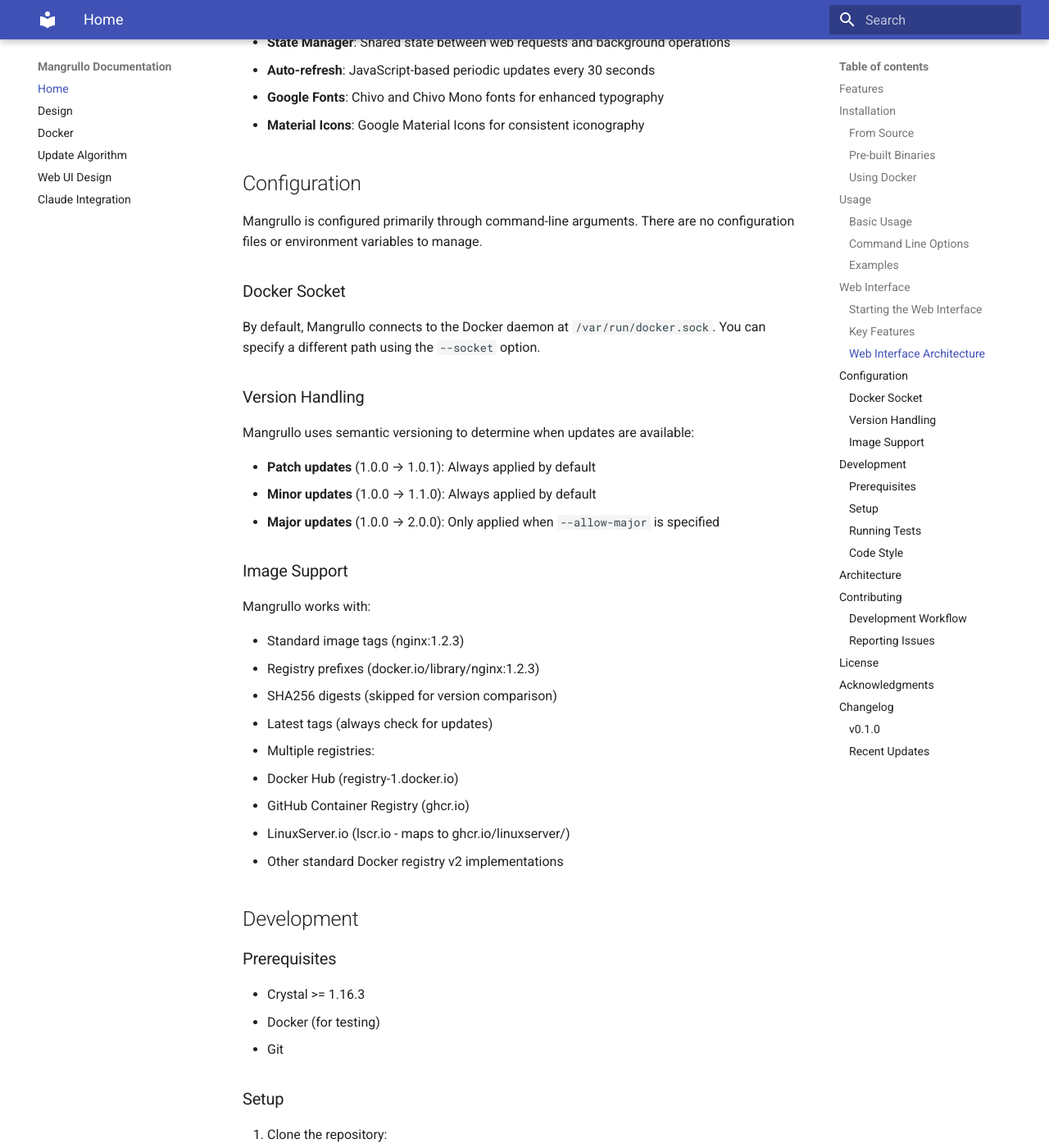
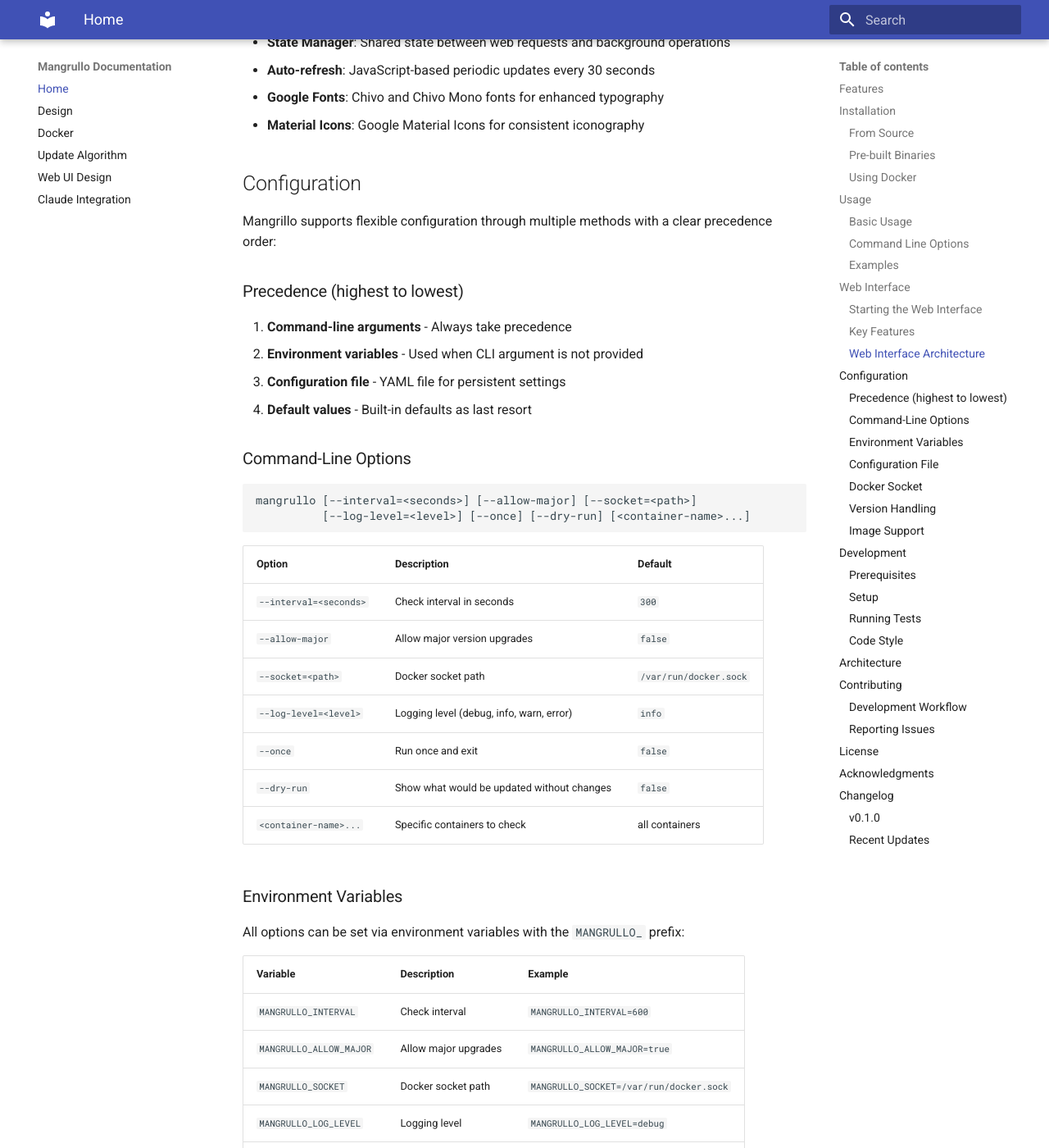
Before and after one commit to ralsina/mangrullo, an MkDocs documentation site: the page built from docs/index.md, in a window 1280 px wide and 1400 px high, scrolled down 4752 px. Shown: the whole window at 82% size. Built offline with MkDocs 1.6.1 and Material for MkDocs 9.7.7, drawn with Linux system fonts in a browser that asks for light colours; some of the changed text lies outside the part shown.

Commit message:
docs: update configuration documentation
Update documentation to reflect new configuration system using
docopt-config library with support for CLI args, environment
variables, and YAML config files.

Changes:
- Update env var names (e.g., MANGRULLO_ALLOW_MAJOR)
- Add precedence order documentation
- Add YAML config file examples
- Update all three documentation files consistently

Co-Authored-By: LGM 4.5 <noreply@z.ai>

````diff
--- a/docs/index.md
+++ b/docs/index.md
@@ -220,11 +220,62 @@
 
 ## Configuration
 
-Mangrullo is configured primarily through command-line arguments. There are no configuration files or environment variables to manage.
+Mangrillo supports flexible configuration through multiple methods with a clear precedence order:
+
+### Precedence (highest to lowest)
+
+1. **Command-line arguments** - Always take precedence
+2. **Environment variables** - Used when CLI argument is not provided
+3. **Configuration file** - YAML file for persistent settings
+4. **Default values** - Built-in defaults as last resort
+
+### Command-Line Options
+
+```bash
+mangrullo [--interval=<seconds>] [--allow-major] [--socket=<path>]
+          [--log-level=<level>] [--once] [--dry-run] [<container-name>...]
+```
+
+| Option | Description | Default |
+|--------|-------------|---------|
+| `--interval=<seconds>` | Check interval in seconds | `300` |
+| `--allow-major` | Allow major version upgrades | `false` |
+| `--socket=<path>` | Docker socket path | `/var/run/docker.sock` |
+| `--log-level=<level>` | Logging level (debug, info, warn, error) | `info` |
+| `--once` | Run once and exit | `false` |
+| `--dry-run` | Show what would be updated without changes | `false` |
+| `<container-name>...` | Specific containers to check | all containers |
+
+### Environment Variables
+
+All options can be set via environment variables with the `MANGRULLO_` prefix:
+
+| Variable | Description | Example |
+|----------|-------------|---------|
+| `MANGRULLO_INTERVAL` | Check interval | `MANGRULLO_INTERVAL=600` |
+| `MANGRULLO_ALLOW_MAJOR` | Allow major upgrades | `MANGRULLO_ALLOW_MAJOR=true` |
+| `MANGRULLO_SOCKET` | Docker socket path | `MANGRULLO_SOCKET=/var/run/docker.sock` |
+| `MANGRULLO_LOG_LEVEL` | Logging level | `MANGRULLO_LOG_LEVEL=debug` |
+| `MANGRULLO_RUN_ONCE` | Run once and exit | `MANGRULLO_RUN_ONCE=true` |
+| `MANGRULLO_DRY_RUN` | Dry run mode | `MANGRULLO_DRY_RUN=true` |
+
+### Configuration File
+
+You can also use a YAML configuration file (`config.yml`):
+
+```yaml
+# Mangrullo configuration
+interval: 600
+allow_major: false
+socket: "/var/run/docker.sock"
+log_level: "info"
+run_once: false
+dry_run: false
+```
 
 ### Docker Socket
 
-By default, Mangrullo connects to the Docker daemon at `/var/run/docker.sock`. You can specify a different path using the `--socket` option.
+By default, Mangrullo connects to the Docker daemon at `/var/run/docker.sock`. You can specify a different path using the `--socket` option or `MANGRULLO_SOCKET` environment variable.
 
 ### Version Handling
 
````
Also changed, not shown: docs/DESIGN.md (+12 -4 lines), docs/DOCKER.md (+31 -2 lines).
